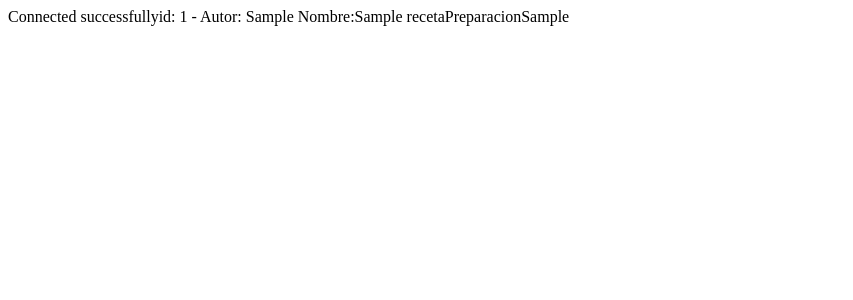
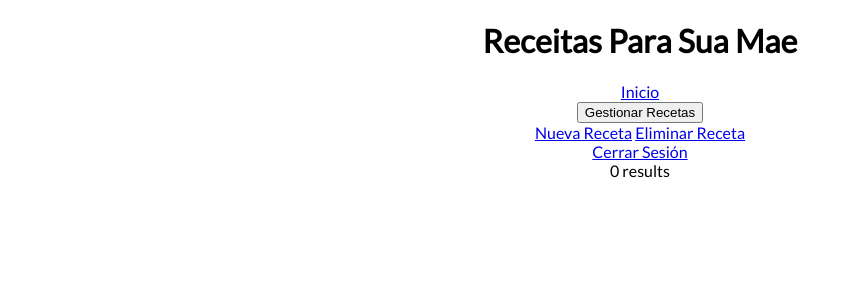
Before and after one commit to kjyc/sar-practica-3, a PHP site: page /recipes.php in a window 1280 px wide. Shown: the top 300 px of the page, without its empty margins (0-853 px from the left). Run offline with PHP 8.4, Linux system fonts and the light colour scheme; tables that the repository leaves empty or names only in its code hold one stand-in row (values such as "Sample post").

Commit message:
Add files via upload

```diff
--- a/recipes.php
+++ b/recipes.php
@@ -1,3 +1,28 @@
+<!DOCTYPE html>
+<html>
+    <head>
+        <title>Recetas</title>
+        <meta charset="UTF-8">
+        <link rel="stylesheet" type="text/css" href="resources/css/recipes.css">
+        <link rel="stylesheet" type="text/css" href="resources/css/global.css">
+        <script type="text/javascript" src="./resources/js/recipes.js"></script>
+    </head>
+    <body>
+        <h1>Receitas Para Sua Mae</h1>
+        <div class="navbar">
+          <a href="https://receitaparasuamae.000webhostapp.com/recipes.php">Inicio</a>
+          <div class="dropdown">
+            <button class="dropbtn">Gestionar Recetas
+              <i class="fa fa-caret-down"></i>
+            </button>
+            <div class="dropdown-content">
+              <a href="#">Nueva Receta</a>
+              <a href="#">Eliminar Receta</a>
+            </div>
+          </div>
+          <a class="signout" href="./resources/php/signout.php">Cerrar Sesión</a>
+        </div>
+
 <?php
 $servername = "localhost";
 $username = "id18030377_root";
@@ -12,20 +37,40 @@ $conn = mysqli_connect($servername, $username, $password, $dbname);
 if (!$conn) {
   die("Connection failed: " . mysqli_connect_error());
 }
-echo "Connected successfully";
 
-$sql = "SELECT id, autor, nombre, preparacion FROM receta";
+$sql = "SELECT * FROM receta NATURAL JOIN ingredientes";
 $result = $conn->query($sql);
 
 if ($result->num_rows > 0) {
   // output data of each row
+  $lastest_id = -1;
   while($row = $result->fetch_assoc()) {
-    echo "id: " . $row["id"]. " - Autor: " . $row["autor"]. " " ."Nombre:" . $row["nombre"]. "Preparacion". $row["preparacion"] . "<br>";
+    if($latest_id != $row['id']){
+        echo('</div>');
+        echo('<div class="receta" id="'.$row['id'].'">');
+          echo('<div class="cabecera_receta">');
+            echo('<div class="imgBox"><img src="./resources/images/'.$row['id'].'.jpg"><br></div>');
+            echo('<span class="nombre">'. $row["nombre"].'</span><br>');
+            echo('<span class="autor">'.'Autor: '. $row["autor"].'</span>');
+          echo('</div>');
+    }
+     if($latest_id != $row['id']){
+        echo('<form>
+                <input type="button" value="Ver Receta" class="btnReceta" onclick=mostrarReceta('.$row['id'].')>
+        </form>');
+        echo('</div>');
+     }
+
+    $latest_id = $row['id'];
   }
+  echo('</div>');
 } else {
   echo "0 results";
 }
 
+
 mysqli_close($conn);
 
 ?>
+    </body>
+</html>
```
